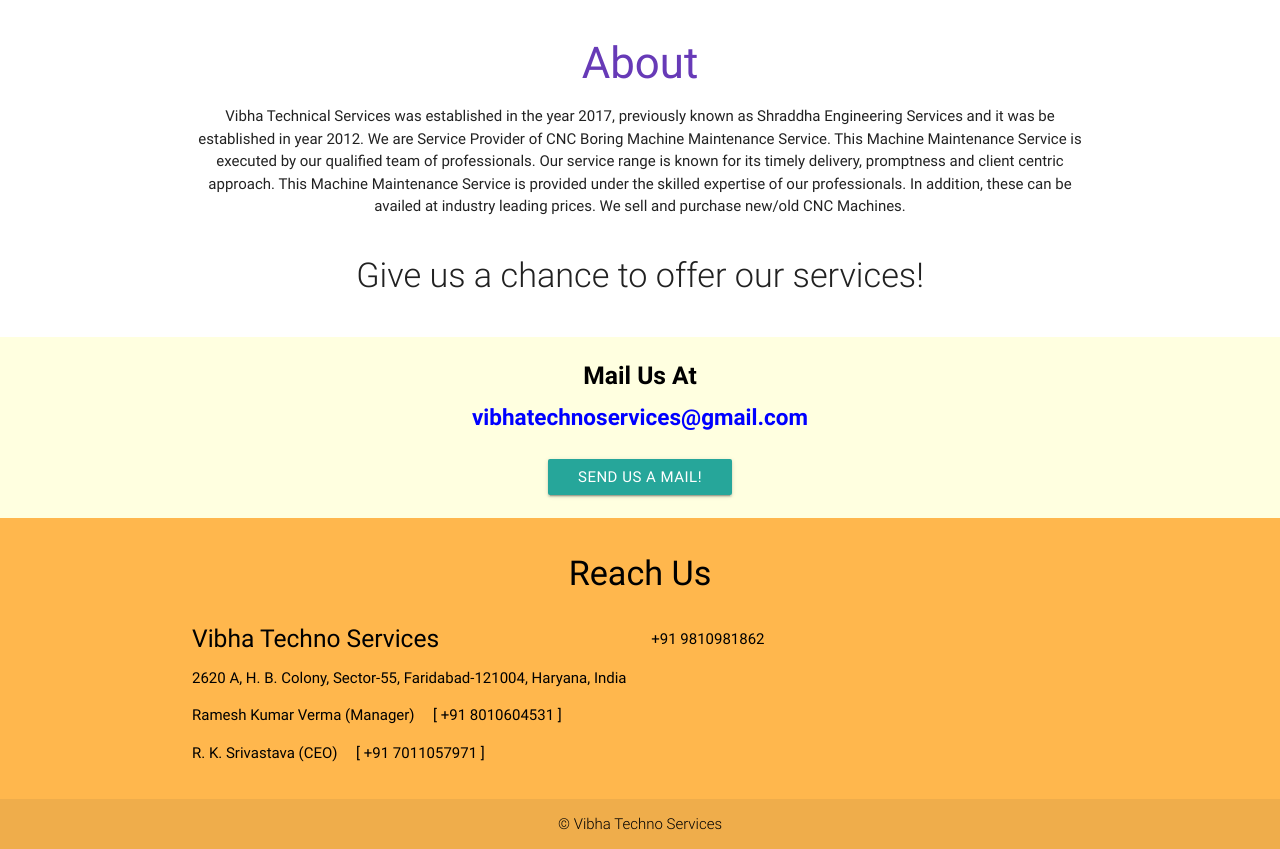
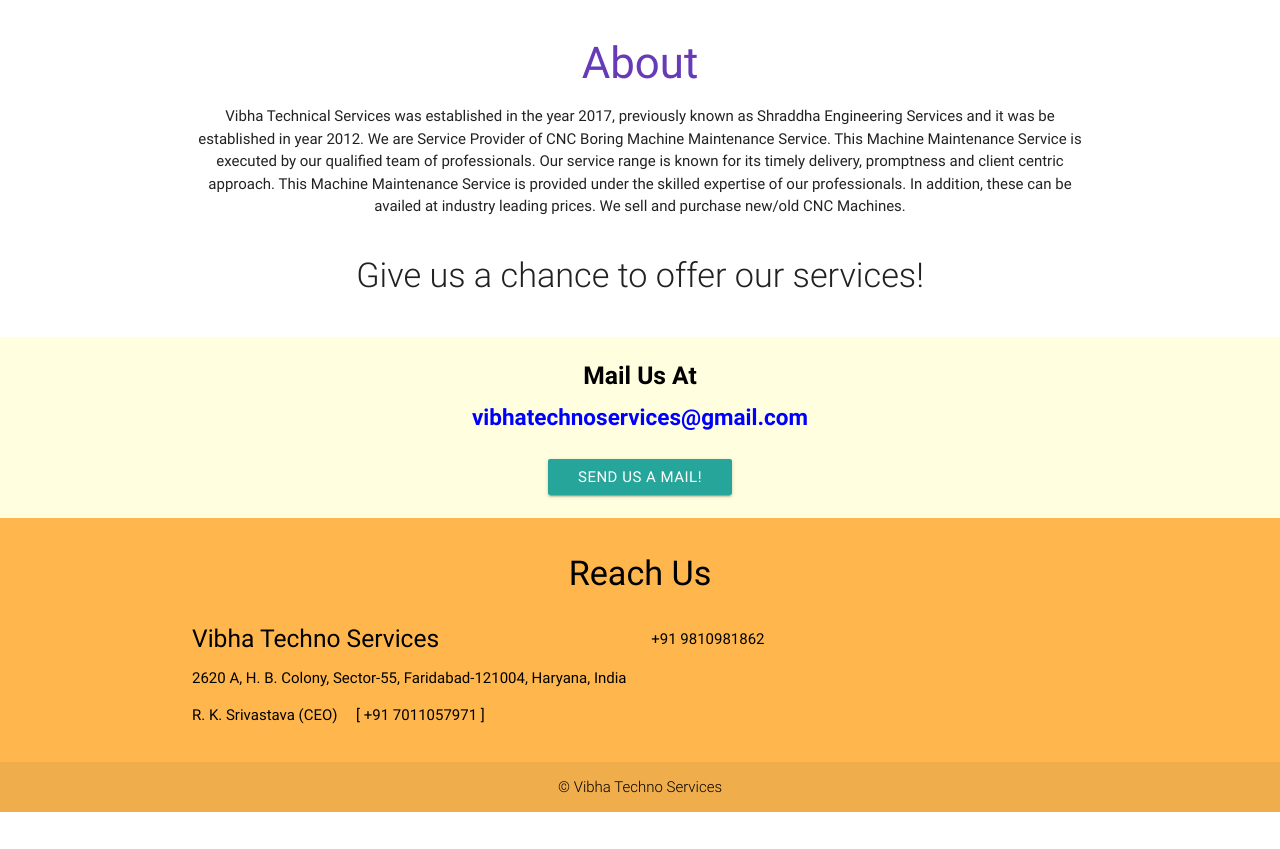
Before and after one commit to vtservices/vtservices.github.io, a plain HTML site: page index.html in a window 1280 px wide. Shown: the part 3948-4797 px from the top of the page. After the commit the page ends 4760 px from the top, so only its background shows below. Drawn offline with nearby package versions, Linux system fonts and the light colour scheme.

Commit message:
Update index.html

```diff
--- a/index.html
+++ b/index.html
@@ -333,7 +333,6 @@
                 <h5 class="black-text">Vibha Techno Services</h5>
                 <p class="black-text ">2620 A, H. B. Colony, Sector-55,
                     Faridabad-121004, Haryana, India</p>
-                    <p class="black-text ">Ramesh Kumar Verma (Manager)  &nbsp; &nbsp; [ +91 8010604531 ]</p>
 
                 <p class="black-text ">R. K. Srivastava (CEO) &nbsp; &nbsp; [ +91 7011057971 ]</p>
 
```
